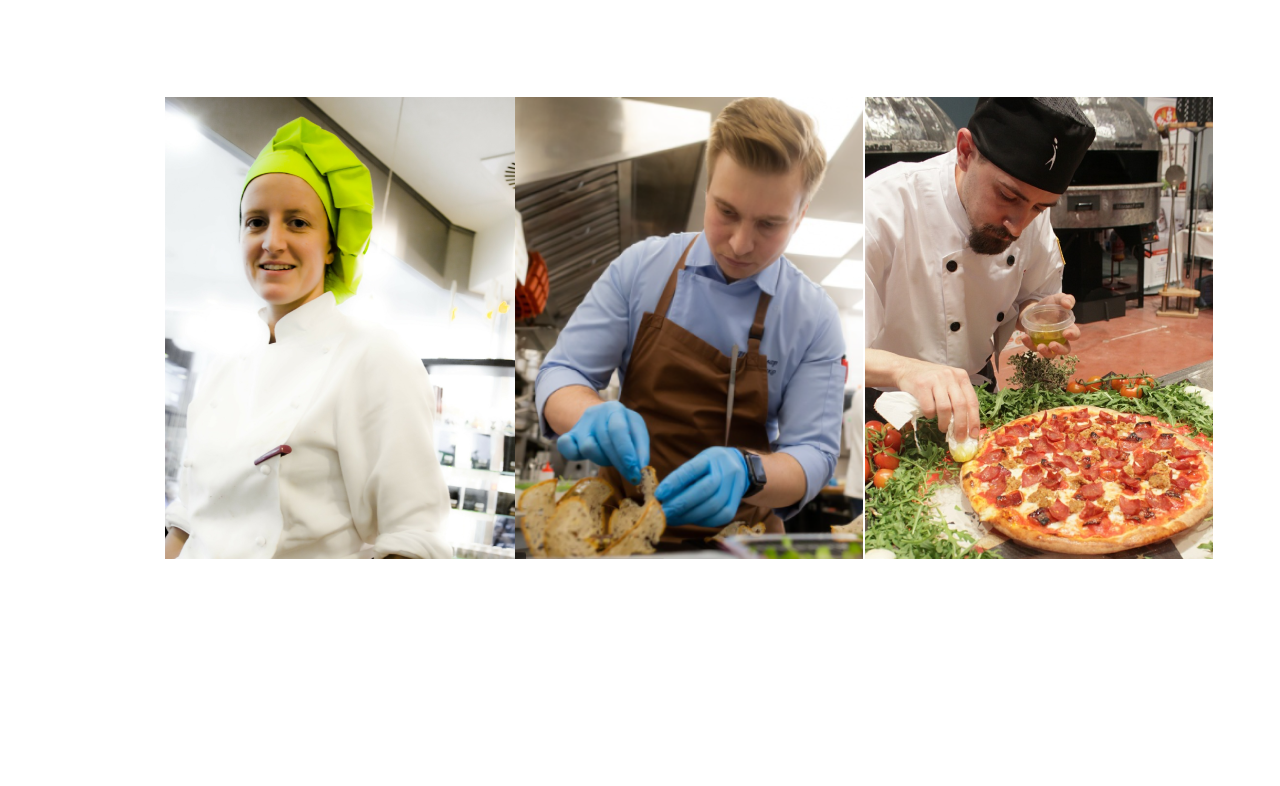
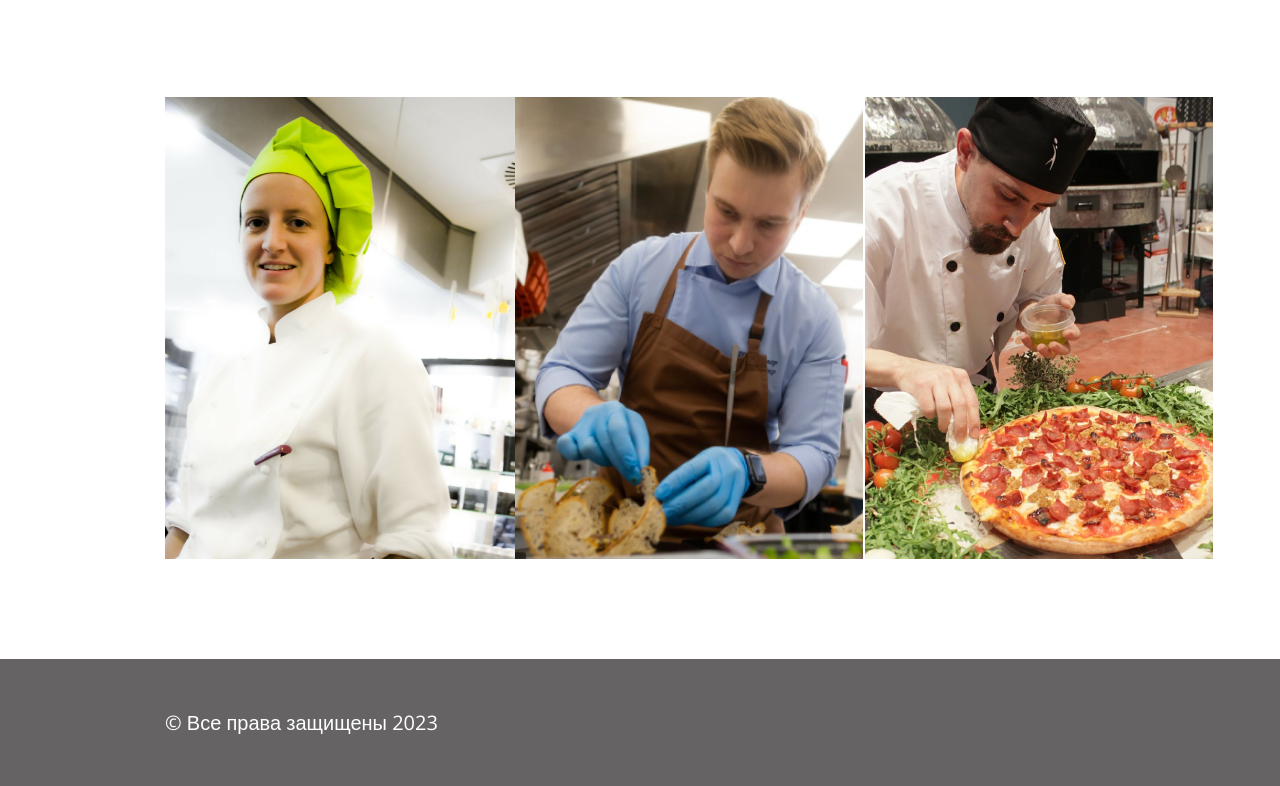
Before and after one commit to NazarSikora/restaurant, a plain HTML site: page index.html in a window 1280 px wide. Shown: the part 5493-6279 px from the top of the page. Before the commit the page ends 6052 px from the top, so only its background shows below. Drawn offline with nearby package versions, Linux system fonts and the light colour scheme.

Commit message:
Adding a footer

```diff
--- a/index.html
+++ b/index.html
@@ -261,5 +261,10 @@
             </div>
         </div>
     </div>
+    <footer class="footer">
+        <div class="container">
+            <div class="footer__title">© Все права защищены 2023</div>
+        </div>
+    </footer>
 </body>
 </html>
--- a/style.css
+++ b/style.css
@@ -420,3 +420,15 @@
     display: flex;
     justify-content: space-between;
 }
+
+.footer {
+    padding: 50px 0px;
+    margin-top: 100px;
+    background-color: #656363;
+}
+
+.footer__title {
+    font-family: 'Open Sans', sans-serif;
+    font-size: 20px;
+    color: #ffffff;
+}
```
